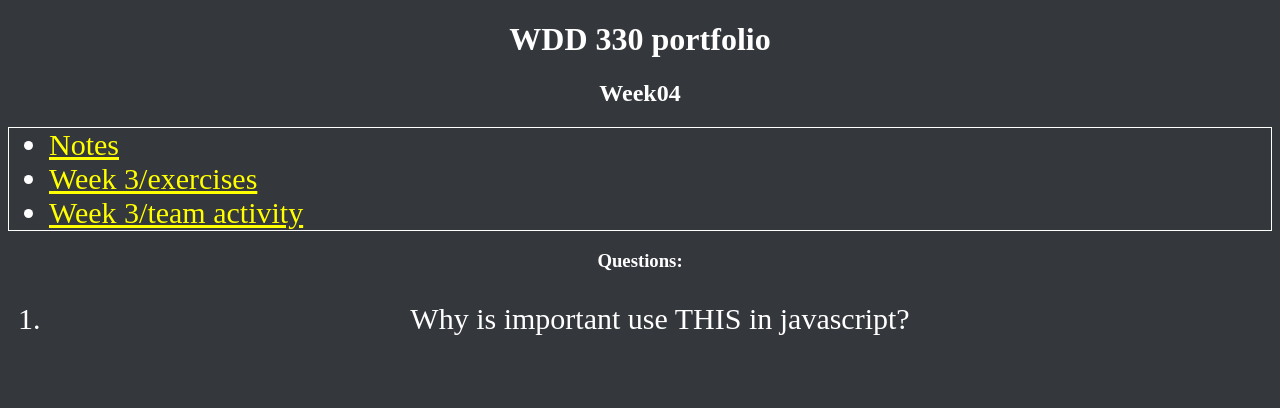
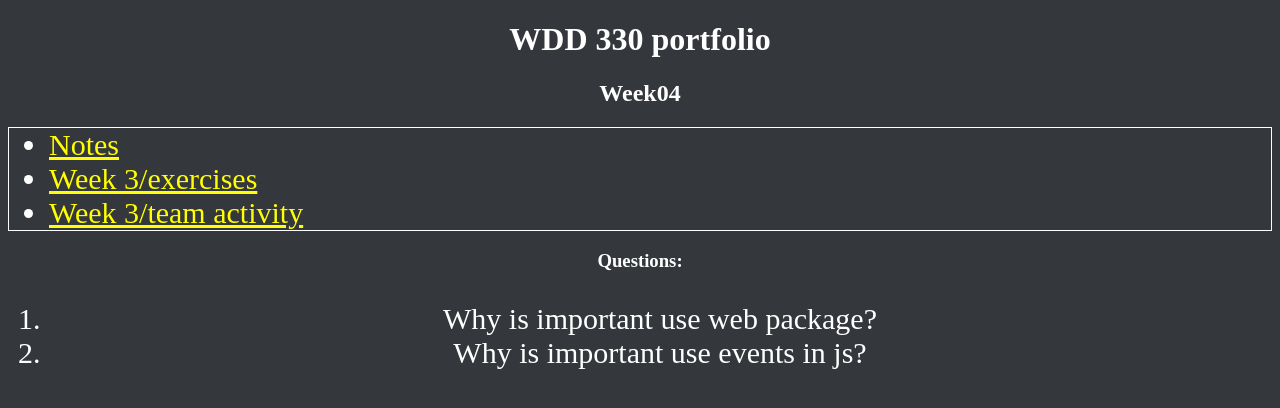
Before and after one commit to marcosamos/WDD-330, a plain HTML site: page week4/index.html in a window 1280 px wide. Drawn offline with Linux system fonts and the light colour scheme.

Commit message:
added questions to index week 4

```diff
--- a/week4/index.html
+++ b/week4/index.html
@@ -18,7 +18,11 @@
     <h3>Questions:</h3>
       <ol>
         <li>
-          Why is important use THIS in javascript?
+          Why is important use web package?
+        </li>
+
+        <li>
+          Why is important use events in js?
         </li>
       </ol>
 
```
